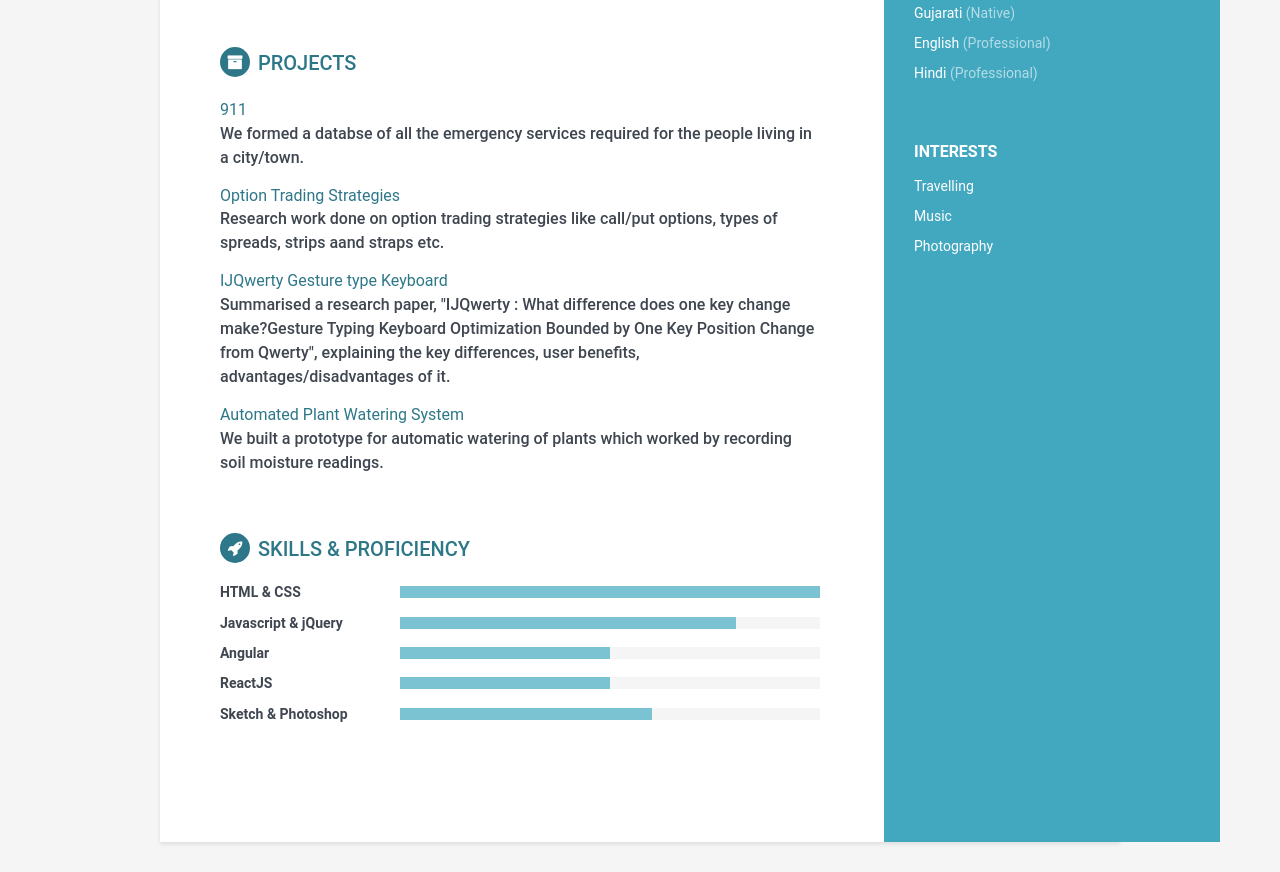
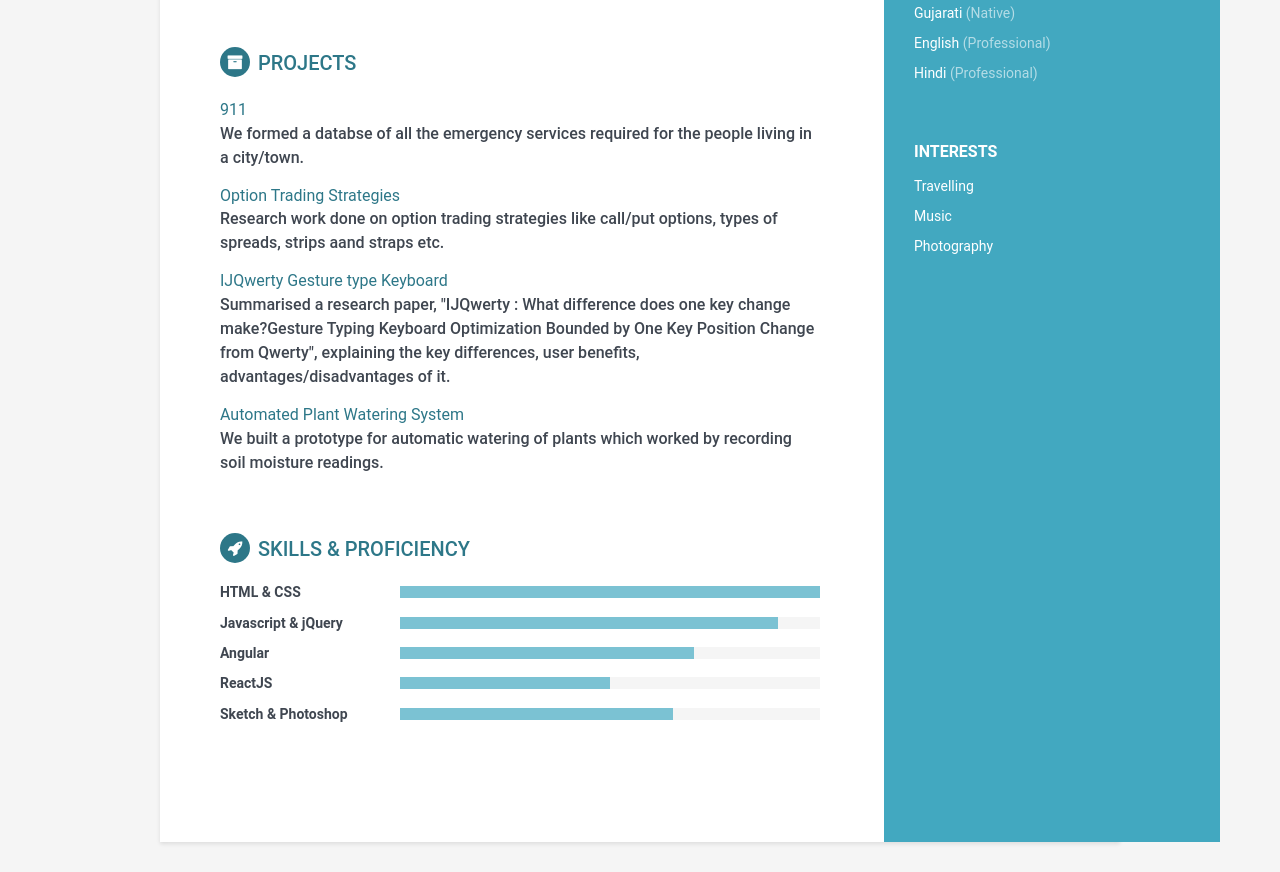
Before and after one commit to kevalparekh/website, a plain HTML site: page index.html in a window 1280 px wide. Shown: the part 999-1871 px from the top of the page. Drawn offline with Linux system fonts and the light colour scheme.

Commit message:
skill level changes

```diff
--- a/index.html
+++ b/index.html
@@ -186,7 +186,7 @@
 		            <div class="item">
 		                <h3 class="level-title">Javascript &amp; jQuery</h3>
 		                <div class="level-bar">
-		                    <div class="level-bar-inner" data-level="80%">
+		                    <div class="level-bar-inner" data-level="90%">
 		                    </div>
 		                </div><!--//level-bar-->
 		            </div><!--//item-->
@@ -194,7 +194,7 @@
 		            <div class="item">
 		                <h3 class="level-title">Angular</h3>
 		                <div class="level-bar">
-		                    <div class="level-bar-inner" data-level="50%">
+		                    <div class="level-bar-inner" data-level="70%">
 		                    </div>
 		                </div><!--//level-bar-->
 		            </div><!--//item-->
@@ -210,7 +210,7 @@
 		            <div class="item">
 		                <h3 class="level-title">Sketch &amp; Photoshop</h3>
 		                <div class="level-bar">
-		                    <div class="level-bar-inner" data-level="60%">
+		                    <div class="level-bar-inner" data-level="65%">
 		                    </div>
 		                </div><!--//level-bar-->
 		            </div><!--//item-->
```
